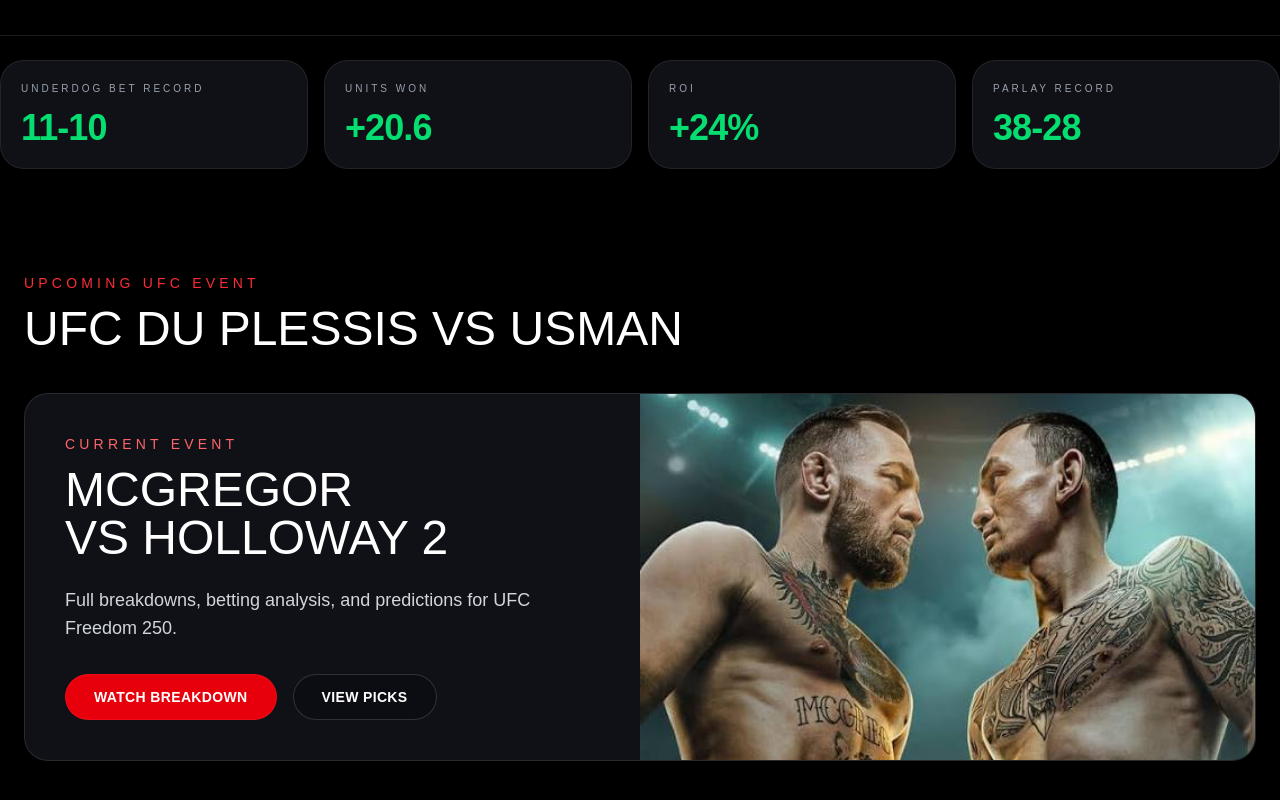
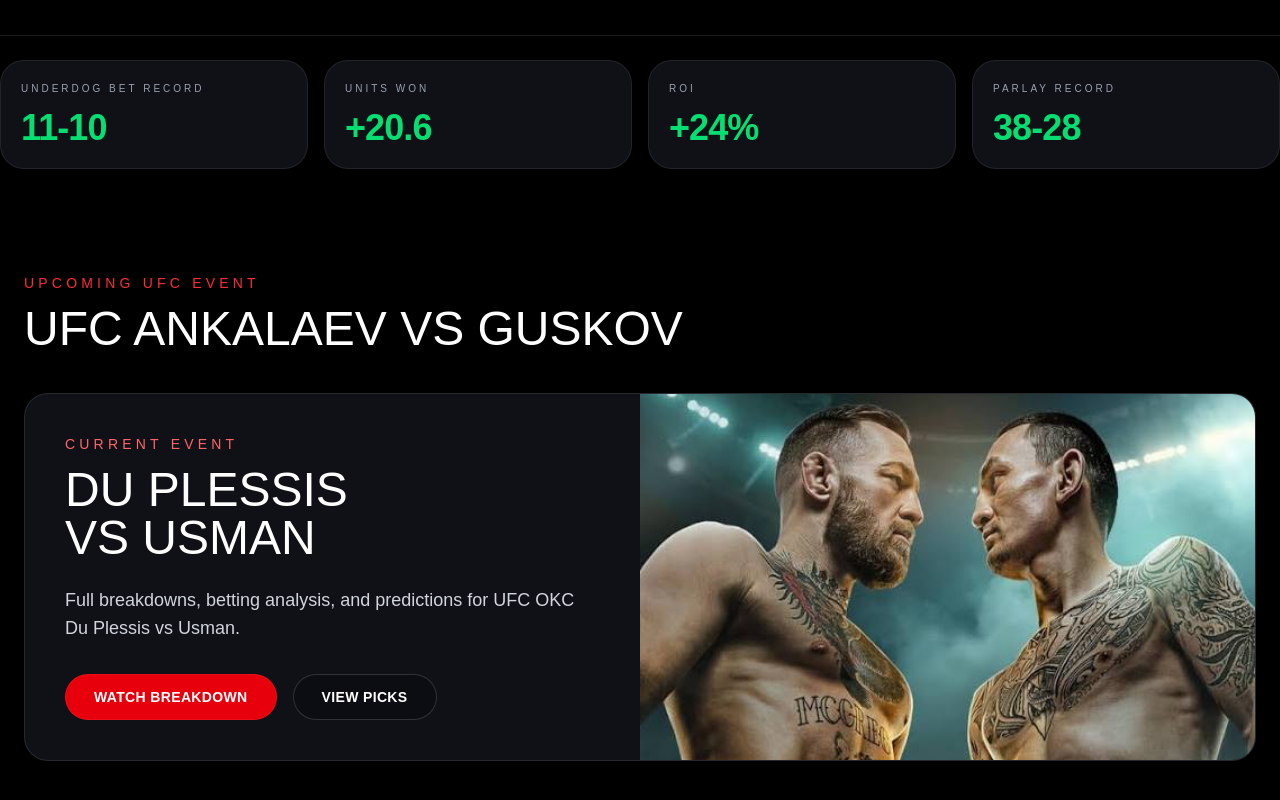
Before and after one commit to developmentbyhenryu/RearNakedLocks-Website, a Next.js app in the folder rear-naked-locks/: page / in a window 1280 px wide. Shown: the part 512-1312 px from the top of the page. Built offline with nearby package versions, Linux system fonts and the light colour scheme.

Commit message:
update featured event

```diff
--- a/rear-naked-locks/components/events/FeaturedEvent.tsx
+++ b/rear-naked-locks/components/events/FeaturedEvent.tsx
@@ -8,7 +8,7 @@ export default function FeaturedEvent() {
         </p>
 
         <h2 className="text-4xl uppercase text-white md:text-5xl">
-          UFC DU Plessis VS Usman
+          UFC Ankalaev vs Guskov
         </h2>
       </div>
 
@@ -20,11 +20,11 @@ export default function FeaturedEvent() {
             </p>
 
             <h3 className="mb-6 text-4xl uppercase leading-none sm:text-5xl text-white">
-              Mcgregor <br /> vs Holloway 2
+              Du Plessis <br /> vs Usman
             </h3>
 
             <p className="mb-8 text-lg text-gray-300">
-              Full breakdowns, betting analysis, and predictions for UFC Freedom 250.
+              Full breakdowns, betting analysis, and predictions for UFC OKC Du Plessis vs Usman.
             </p>
 
             <div className="flex flex-col gap-4 sm:flex-row">
```
